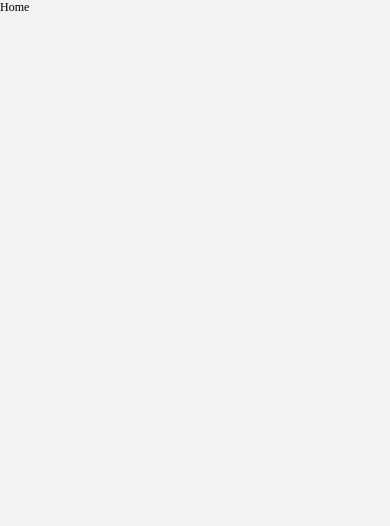
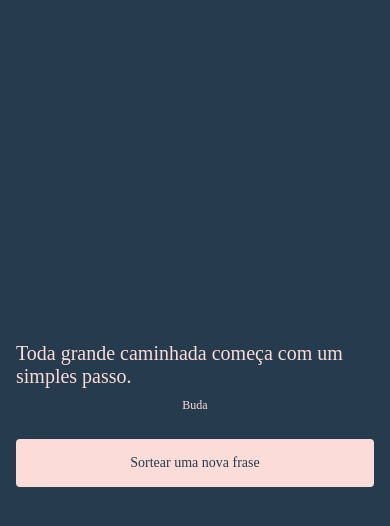
Before and after one commit to alinecarvalhopro/UmaFrasePorDia, a React Native app: screen /Home in a window 390 px wide. Shown: the top 526 px of the page. Built offline with nearby package versions, Linux system fonts and the light colour scheme.

Commit message:
feat: home get message

```diff
--- /dev/null
+++ b/database/messages.ts
@@ -0,0 +1,76 @@
+import { IMessage } from "../src/interfaces/messageInterface";
+
+export const messages: IMessage[] = [
+    {
+        message: 'O que somos é consequência do que pensamos.',
+        author: 'Buda'
+    },
+    {
+        message: 'A vida não é uma pergunta a ser respondida. É um mistério a ser vivido.',
+        author: 'Buda'
+    },
+    {
+        message: 'É capaz quem pensa que é capaz.',
+        author: 'Buda'
+    },
+    {
+        message: 'Sai e busca.',
+        author: 'Buda'
+    },
+    {
+        message: 'Em nossos pensamentos fazemos o nosso mundo.',
+        author: 'Buda'
+    },
+    {
+        message: 'Toda grande caminhada começa com um simples passo.',
+        author: 'Buda'
+    },
+    {
+        message: 'A paz vem de dentro de você mesmo. Não a procure à sua volta.',
+        author: 'Buda'
+    },
+    {
+        message: 'A única forma de chegar ao impossível é acreditar que é possível.',
+        author: 'Alice no País das Maravilhas'
+    },
+    {
+        message: 'Entenda os seus medos, mas jamais deixe que eles sufoquem os seus sonhos.',
+        author: 'Alice no País das Maravilhas'
+    },
+    {
+        message: 'Quando tiver dúvida, fique em silêncio.',
+        author: 'Alice no País das Maravilhas'
+    },
+    {
+        message: 'Quando se aprende a amar, o mundo passa a ser seu.',
+        author: 'Renato Russo'
+    },
+    {
+        message: 'Disciplina é liberdade... Compaixão é fortaleza... Ter bondade é ter coragem.',
+        author: 'Renato Russo'
+    },
+    {
+        message: 'Tão correto e tão bonito, o infinito é realmente um dos deuses mais lindos.',
+        author: 'Renato Russo'
+    },
+    {
+        message: 'A coragem está um passo à frente do medo.',
+        author: 'Coleman Young'
+    },
+    {
+        message: 'Comece fazendo o que é necessário, depois o que é possível, e de repente você estará fazendo o impossível.',
+        author: 'São Francisco de Assis'
+    },
+    {
+        message: 'Transportai um punhado de terra todos os dias e fareis uma montanha.',
+        author: 'Confúcio'
+    },
+    {
+        message: 'A força não provém da capacidade física. Provém de uma vontade indomável.',
+        author: 'Mahatma Gandhi'
+    },
+    {
+        message: 'A nossa maior glória não reside no fato de nunca cairmos, mas sim em levantarmo-nos sempre depois de cada queda.',
+        author: 'Oliver Goldsmith'
+    }
+]
--- a/src/App.tsx
+++ b/src/App.tsx
@@ -5,6 +5,7 @@ import Login from './pages/Login';
 import {NavigationContainer} from '@react-navigation/native';
 import {createNativeStackNavigator} from '@react-navigation/native-stack';
 import Home from './pages/Home';
+import Register from './pages/Register';
 
 const Stack = createNativeStackNavigator();
 
@@ -19,6 +20,7 @@ const App = () => {
           }}>
           <Stack.Screen name="Login" component={Login} />
           <Stack.Screen name="Home" component={Home} />
+          <Stack.Screen name="Register" component={Register} />
         </Stack.Navigator>
       </NavigationContainer>
     </Provider>
--- /dev/null
+++ b/src/interfaces/messageInterface.ts
@@ -0,0 +1,4 @@
+export interface IMessage {
+  message: string;
+  author: string;
+}
--- a/src/pages/Home/index.tsx
+++ b/src/pages/Home/index.tsx
@@ -1,16 +1,49 @@
-import {View} from 'react-native';
 import Text from '../../shared/components/text/Text';
 import {NativeStackNavigationProp} from '@react-navigation/native-stack';
+import {ContainerHome} from '../../shared/styles/home.style';
+import Button from '../../shared/components/button/Button';
+import {theme} from '../../shared/theme/theme';
+import {useEffect, useState} from 'react';
+import {textTypes} from '../../shared/components/text/textTypes';
+import {messages} from '../../../database/messages';
+import {IMessage} from '../../interfaces/messageInterface';
 
 interface IHomeScreenProps {
   navigation: NativeStackNavigationProp<RootStackParamList>;
 }
 
 const Home = ({navigation}: IHomeScreenProps) => {
+  const [message, setMessage] = useState<IMessage | undefined>();
+
+  const handleOnPress = () => {
+    const randomIndex = Math.floor(Math.random() * messages.length);
+    setMessage(messages[randomIndex]);
+  };
+
+  useEffect(() => {
+    handleOnPress();
+  }, []);
+
   return (
-    <View>
-      <Text>Home</Text>
-    </View>
+    <ContainerHome>
+      <Text
+        type={textTypes.SUB_TITLE_LIGTH}
+        color={theme.colors.pinkTheme.pink}>
+        {message?.message}
+      </Text>
+      <Text
+        margin="10px 0"
+        type={textTypes.PARAGRAPH_SEMI_BOLD}
+        color={theme.colors.pinkTheme.pink}>
+        {message?.author}
+      </Text>
+      <Button
+        type={theme.buttons.buttonsTheme.primary}
+        margin="16px"
+        title='Sortear uma nova frase'
+        onPress={handleOnPress}
+      />
+    </ContainerHome>
   );
 };
 
--- a/src/pages/Login/index.tsx
+++ b/src/pages/Login/index.tsx
@@ -6,7 +6,7 @@ import {
 import {useDispatch, useSelector} from 'react-redux';
 import {RootState} from '../../store';
 import {useState} from 'react';
-import {api} from '../../services/api';
+import {apiUser} from '../../services/api';
 import {setUserAction} from '../../store/reducers/userReducer';
 import {ContainerLogin, ImageLogo} from '../../shared/styles/login.style';
 import Input from '../../shared/components/input/Input';
@@ -33,7 +33,7 @@ const Login = ({navigation}: ILoginScreenProps) => {
 
     setLoading(true);
     try {
-      const {data} = await api.post('/login', {
+      const {data} = await apiUser.post('/login', {
         email,
         password,
       });
--- /dev/null
+++ b/src/pages/Register/index.tsx
@@ -0,0 +1,17 @@
+import {View} from 'react-native';
+import Text from '../../shared/components/text/Text';
+import {NativeStackNavigationProp} from '@react-navigation/native-stack';
+
+interface IRegisterScreenProps {
+  navigation: NativeStackNavigationProp<RootStackParamList>;
+}
+
+const Register = ({navigation}: IRegisterScreenProps) => {
+  return (
+    <View>
+      <Text>Register</Text>
+    </View>
+  );
+};
+
+export default Register;
--- a/src/services/api.ts
+++ b/src/services/api.ts
@@ -1,6 +1,6 @@
 import axios from 'axios';
 
-export const api = axios.create({
+export const apiUser = axios.create({
   baseURL: 'https://json-server-patisserie-fraise.onrender.com/',
   timeout: 15000,
 });
--- /dev/null
+++ b/src/shared/styles/home.style.ts
@@ -0,0 +1,14 @@
+import styled from 'styled-components/native';
+import {theme} from '../theme/theme';
+
+export const ContainerHome = styled.SafeAreaView`
+  width: 100%;
+  height: 100%;
+
+  padding: 16px;
+
+  background-color: ${theme.colors.mainTheme.primary};
+
+  justify-content: center;
+  align-items: center;
+`;
```
